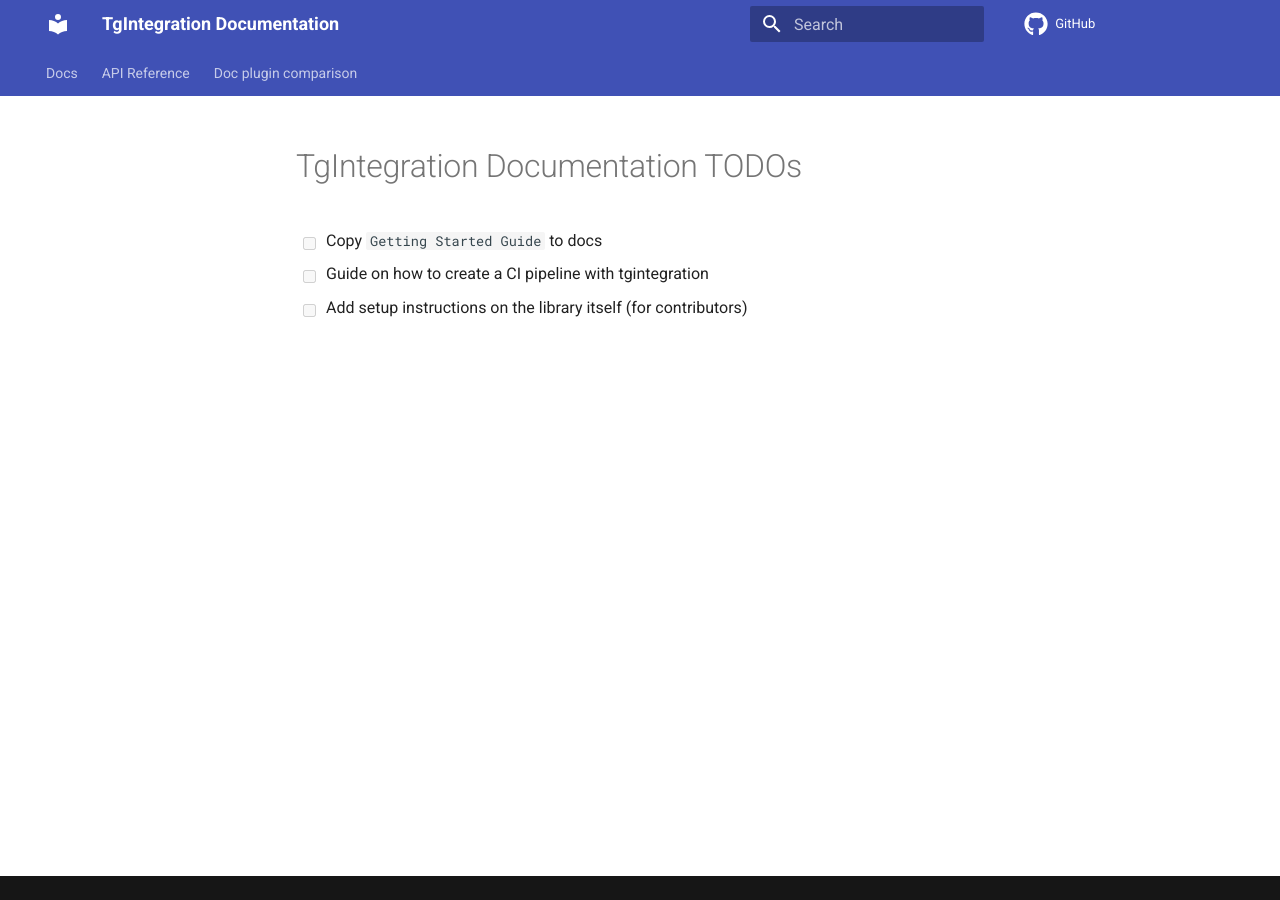
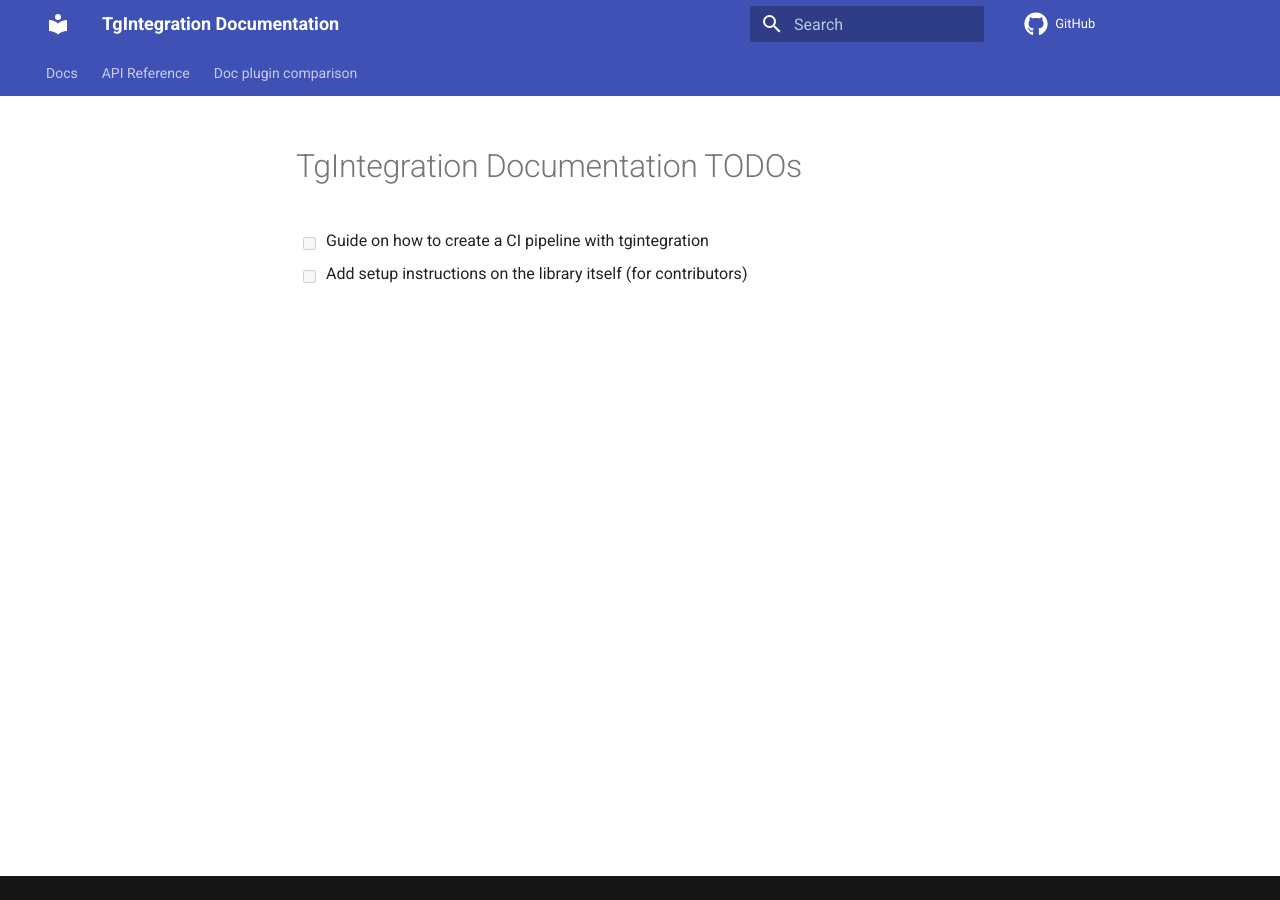
Before and after one commit to JosXa/tgintegration, an MkDocs documentation site: the page built from docs/_TODO.md, in a window 1280 px wide. Built offline with MkDocs 1.6.1 and Material for MkDocs 9.7.7, drawn with Linux system fonts in a browser that asks for light colours; comment, search, counter and statistics services are not loaded.

Commit message:
Updated docs TODOs

```diff
--- a/docs/_TODO.md
+++ b/docs/_TODO.md
@@ -1,5 +1,4 @@
 # TgIntegration Documentation TODOs
 
-- [ ] Copy `Getting Started Guide` to docs
 - [ ] Guide on how to create a CI pipeline with tgintegration
 - [ ] Add setup instructions on the library itself (for contributors)
```
